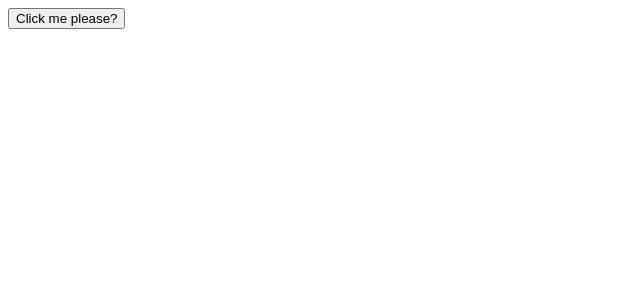
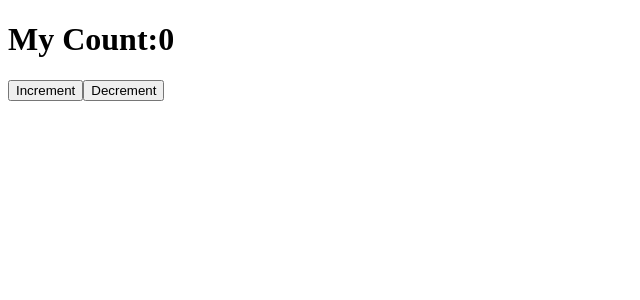
Before and after one commit to DaryllCulas/ReactJS-Practice, a React (Vite) app in the folder 2_CreateReactApp/Sample 1/: page / in a window 1280 px wide. Shown: the top 300 px of the page, without its empty margins (0-640 px from the left). Built offline with nearby package versions, Linux system fonts and the light colour scheme.

Commit message:
Simple Counting using State

```diff
--- a/2_CreateReactApp/Sample 1/src/App.jsx
+++ b/2_CreateReactApp/Sample 1/src/App.jsx
@@ -1,10 +1,11 @@
 import { DisplayingButtonMessage } from "./components/Event Handling/buttonMessage";
+import Counter from "./components/Event Handling/counter";
 
 // Displaying component here from imported module ('Hello.jsx');
 function App() {
   return (
     <div>
-      <DisplayingButtonMessage />
+      <Counter />
     </div>
   );
 }
--- /dev/null
+++ b/2_CreateReactApp/Sample 1/src/components/Event Handling/counter.jsx
@@ -0,0 +1,21 @@
+import { useState } from "react";
+
+export default function Counter() {
+  function increment() {
+    setCount(count + 1);
+  }
+  function decrement() {
+    if (count > 0) {
+      setCount(count - 1);
+    }
+  }
+
+  const [count, setCount] = useState(0);
+  return (
+    <div>
+      <h1>My Count:{count}</h1>
+      <button onClick={increment}>Increment</button>
+      <button onClick={decrement}>Decrement</button>
+    </div>
+  );
+}
```
